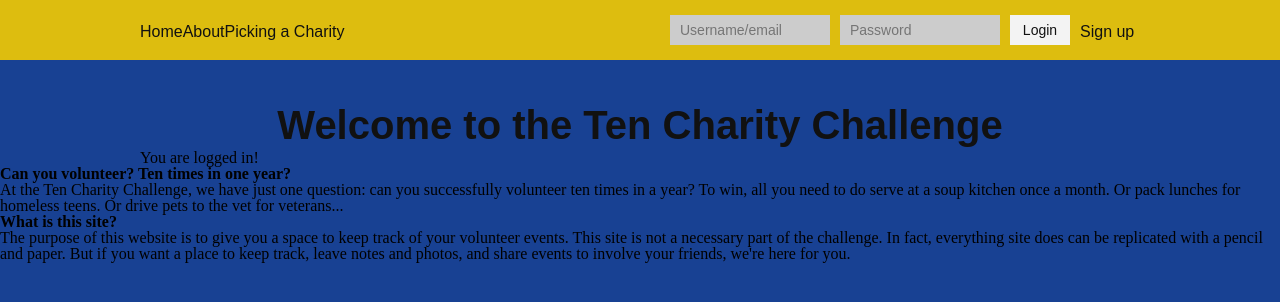
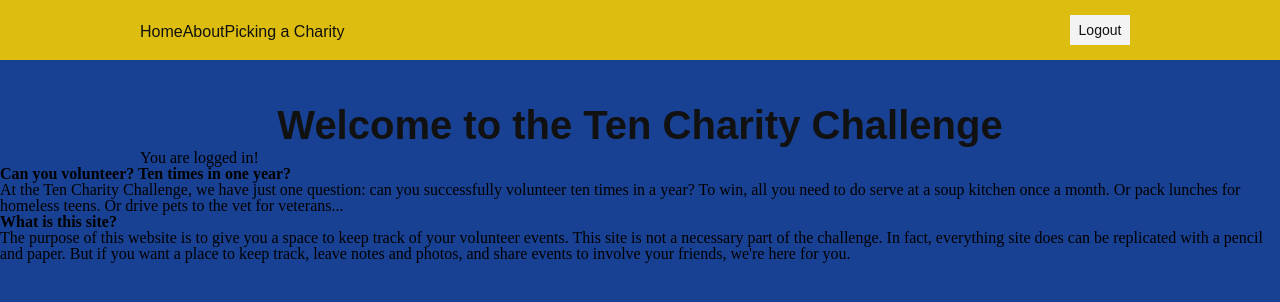
Before and after one commit to IanHinden/TenCharityChallenge, a PHP site: page /index.php in a window 1280 px wide. Shown: the top 302 px of the page. Run offline with PHP 8.4, Linux system fonts and the light colour scheme; the visitor is signed in with stand-in values (Sample User, id 1).

Commit message:
Added logout feature and changing navbar

```diff
--- a/header.php
+++ b/header.php
@@ -20,12 +20,20 @@
 				<li><a href="selecting.php">Picking a Charity</a></li>
 			</ul>
 			<div class="nav-login">
-				<form action="includes/login.inc.php" method="POST">
-					<input type="text" name="uid" placeholder="Username/email">
-					<input type="password" name="pwd" placeholder="Password">
-					<button type="submit" name="submit">Login</button>
-				</form>
-				<a href="signup.php">Sign up</a>
+				<?php
+					if (isset($_SESSION['u_id'])){
+						echo '<form action="includes/logout.inc.php" method="POST">
+						<button type="submit" name="submit">Logout</button>
+						</form>';
+					} else {
+						echo '<form action="includes/login.inc.php" method="POST">
+						<input type="text" name="uid" placeholder="Username/email">
+						<input type="password" name="pwd" placeholder="Password">
+						<button type="submit" name="submit">Login</button>
+						</form>
+						<a href="signup.php">Sign up</a>';
+					}
+				?>
 			</div>
 		</div>
 	</nav>
```
Also changed, not shown: includes/logout.inc.php (added, +9 -0 lines).
